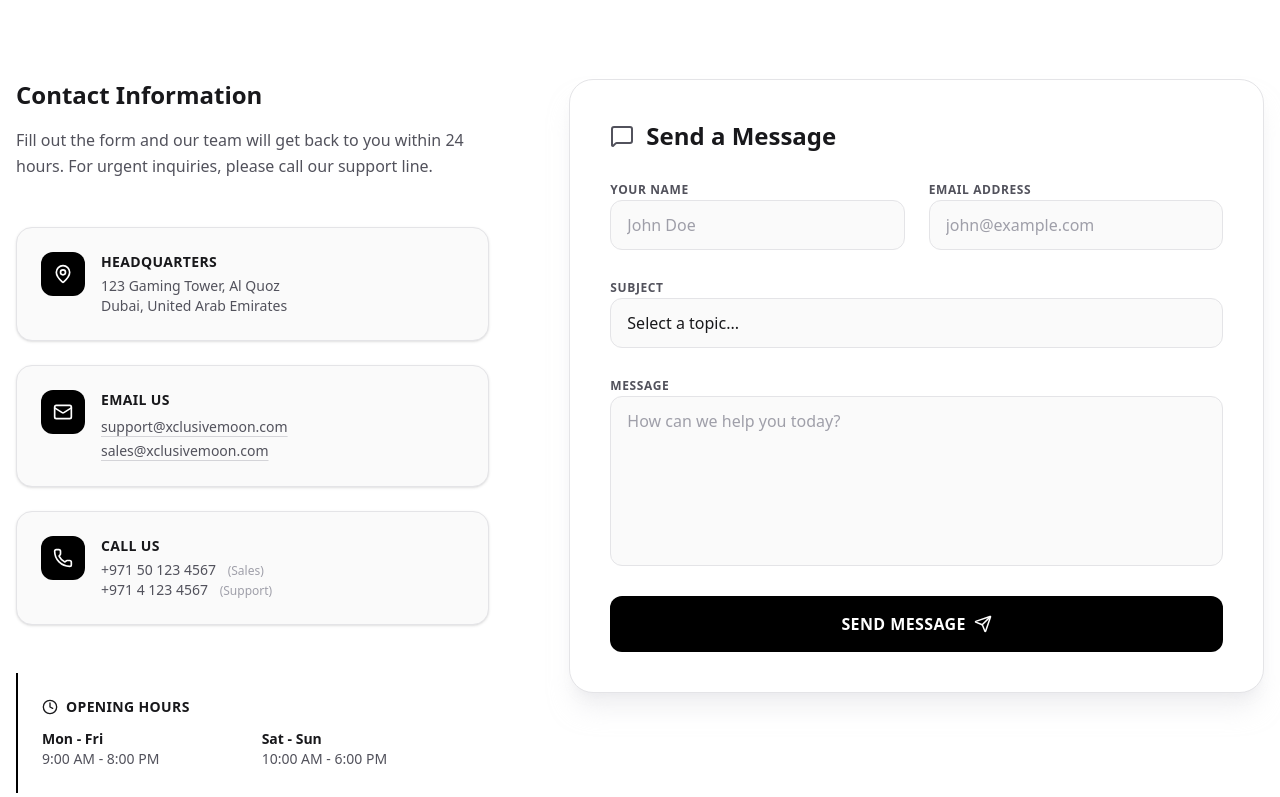
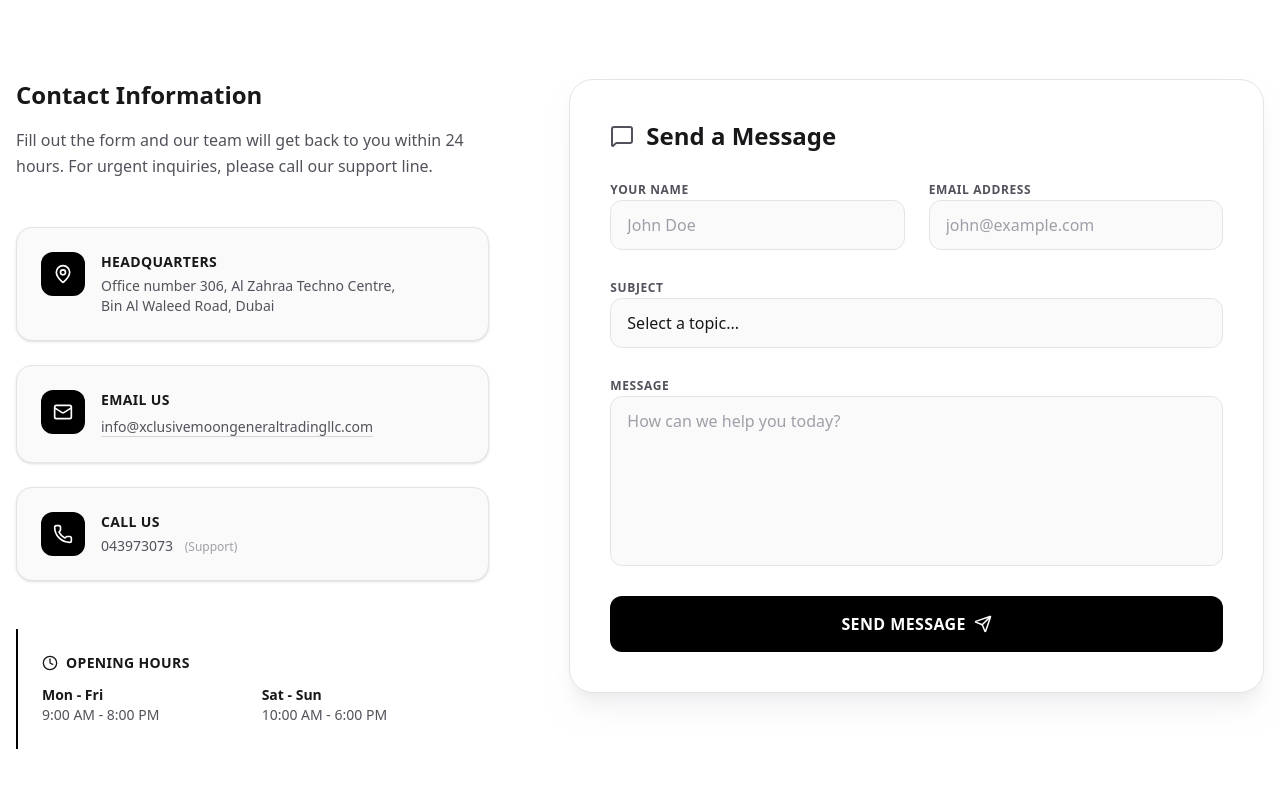
Before and after one commit to Ankitpareek-dev/gaming-website, a React (Vite) app: page /contact in a window 1280 px wide. Shown: the part 524-1321 px from the top of the page. Built offline with nearby package versions, Linux system fonts and the light colour scheme.

Commit message:
changes to contact page

```diff
--- a/src/components/contact.jsx
+++ b/src/components/contact.jsx
@@ -122,9 +122,9 @@ const ContactPage = () => {
                     Headquarters
                   </h3>
                   <p className={`text-sm ${theme.colors.textSecondary}`}>
-                    123 Gaming Tower, Al Quoz
+                    Office number 306, Al Zahraa Techno Centre,
                     <br />
-                    Dubai, United Arab Emirates
+                    Bin Al Waleed Road, Dubai
                   </p>
                 </div>
               </div>
@@ -148,14 +148,14 @@ const ContactPage = () => {
                     href="mailto:support@xclusivemoon.com"
                     className={`text-sm ${theme.colors.textSecondary} hover:${theme.colors.textMain} underline decoration-zinc-300 underline-offset-4 transition-colors`}
                   >
-                    support@xclusivemoon.com
+                    info@xclusivemoongeneraltradingllc.com
                   </a>
                   <br />
                   <a
                     href="mailto:sales@xclusivemoon.com"
                     className={`text-sm ${theme.colors.textSecondary} hover:${theme.colors.textMain} underline decoration-zinc-300 underline-offset-4 transition-colors`}
                   >
-                    sales@xclusivemoon.com
+
                   </a>
                 </div>
               </div>
@@ -175,14 +175,9 @@ const ContactPage = () => {
                   >
                     Call Us
                   </h3>
+
                   <p className={`text-sm ${theme.colors.textSecondary}`}>
-                    +971 50 123 4567{" "}
-                    <span className={`text-xs ${theme.colors.textMuted} ml-2`}>
-                      (Sales)
-                    </span>
-                  </p>
-                  <p className={`text-sm ${theme.colors.textSecondary}`}>
-                    +971 4 123 4567{" "}
+                    043973073{" "}
                     <span className={`text-xs ${theme.colors.textMuted} ml-2`}>
                       (Support)
                     </span>
```
